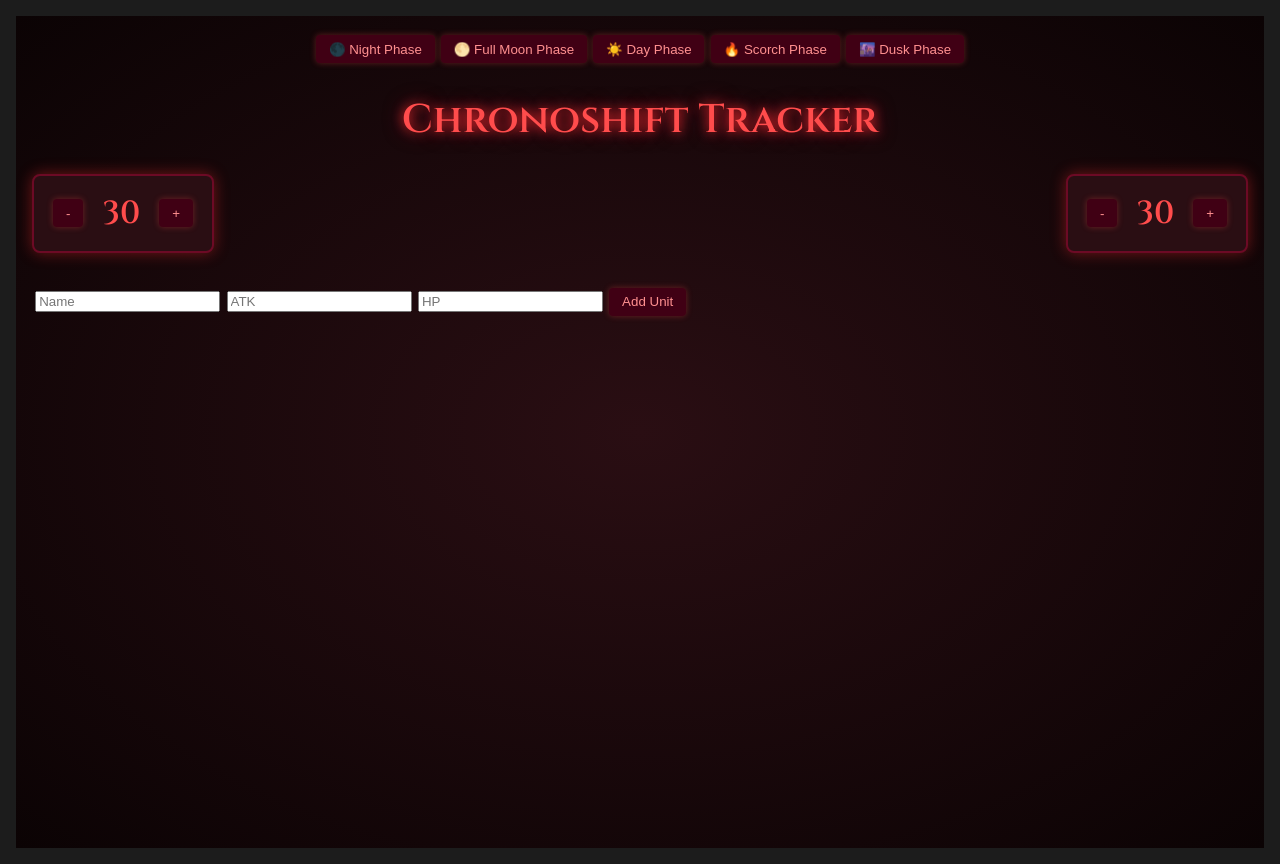
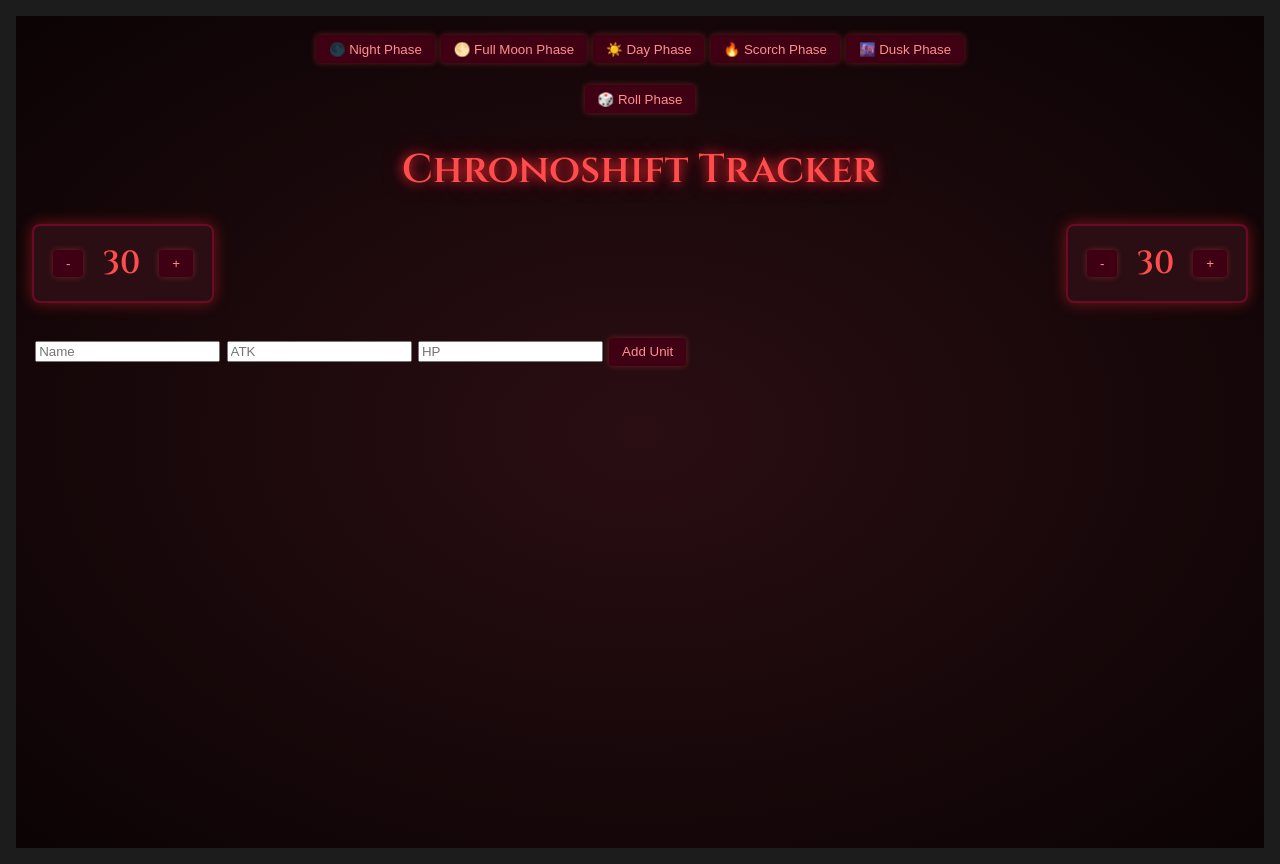
Before and after one commit to YatoCrow/chronoshift-tracker, a React (Vite) app: page / in a window 1280 px wide. Built offline with nearby package versions, Linux system fonts and the light colour scheme.

Commit message:
Add Roll Phase button to randomly change theme

```diff
--- a/src/App.jsx
+++ b/src/App.jsx
@@ -6,6 +6,14 @@ function ChronoshiftTracker() {
   const [units, setUnits] = useState([]);
   const [newUnit, setNewUnit] = useState({ name: "", atk: "", hp: "" });
   const [theme, setTheme] = useState("night");
+
+const rollPhase = () => {
+  const roll = Math.floor(Math.random() * 6) + 1;
+  if (roll === 6) return; // retain current phase
+
+  const phases = ["night", "fullmoon", "day", "scorch", "dusk"];
+  setTheme(phases[roll - 1]);
+};
 
   const updateHP = (index, delta) => {
     setPlayerHP((prev) => {
@@ -42,6 +50,10 @@ function ChronoshiftTracker() {
     <button onClick={() => setTheme("scorch")}>🔥 Scorch Phase</button>
     <button onClick={() => setTheme("dusk")}>🌆 Dusk Phase</button>
 </div>
+<div style={{ textAlign: "center", marginBottom: "1rem" }}>
+  <button onClick={rollPhase}>🎲 Roll Phase</button>
+</div>
+
     <h1>Chronoshift Tracker</h1>
 
 
```
